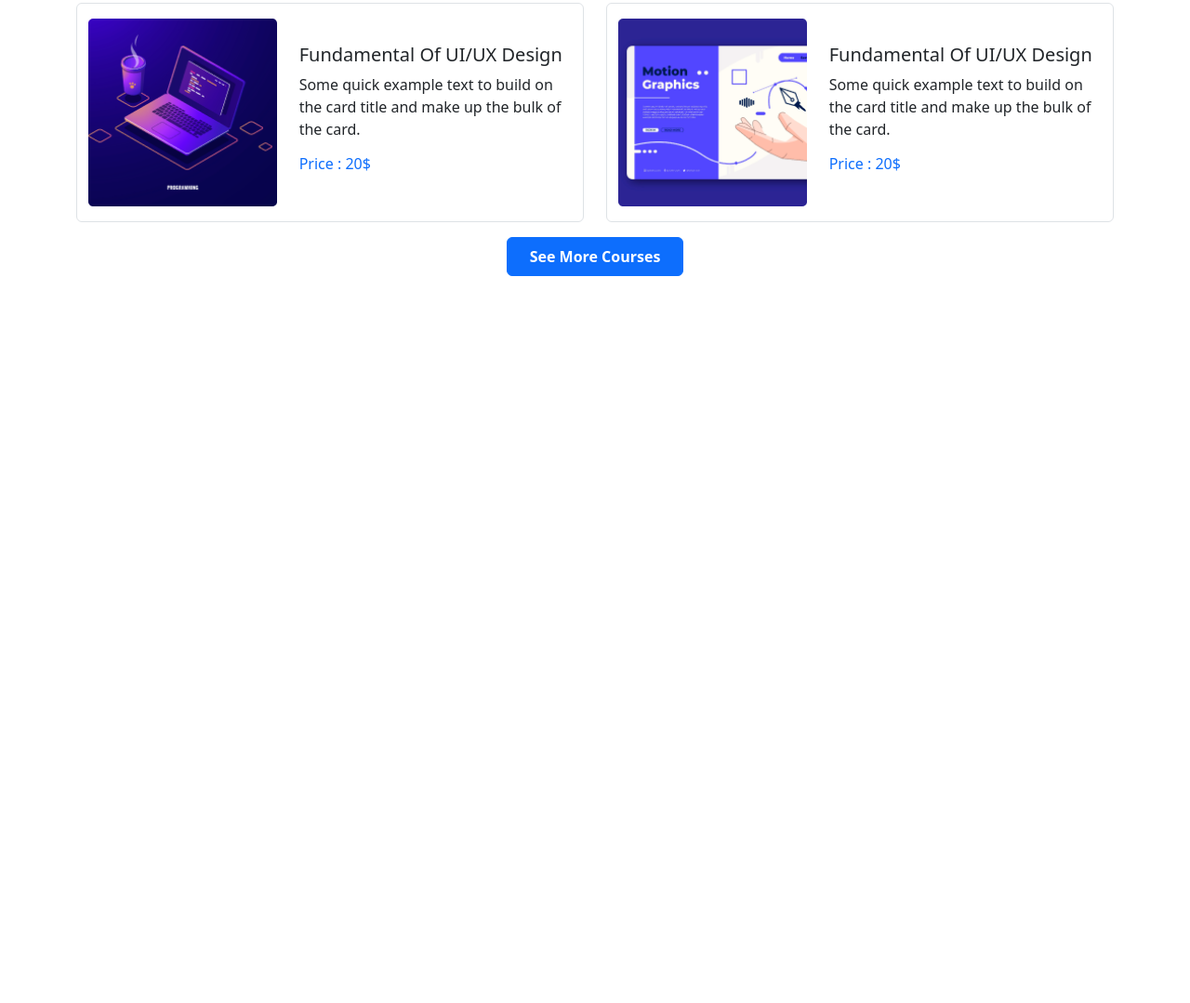
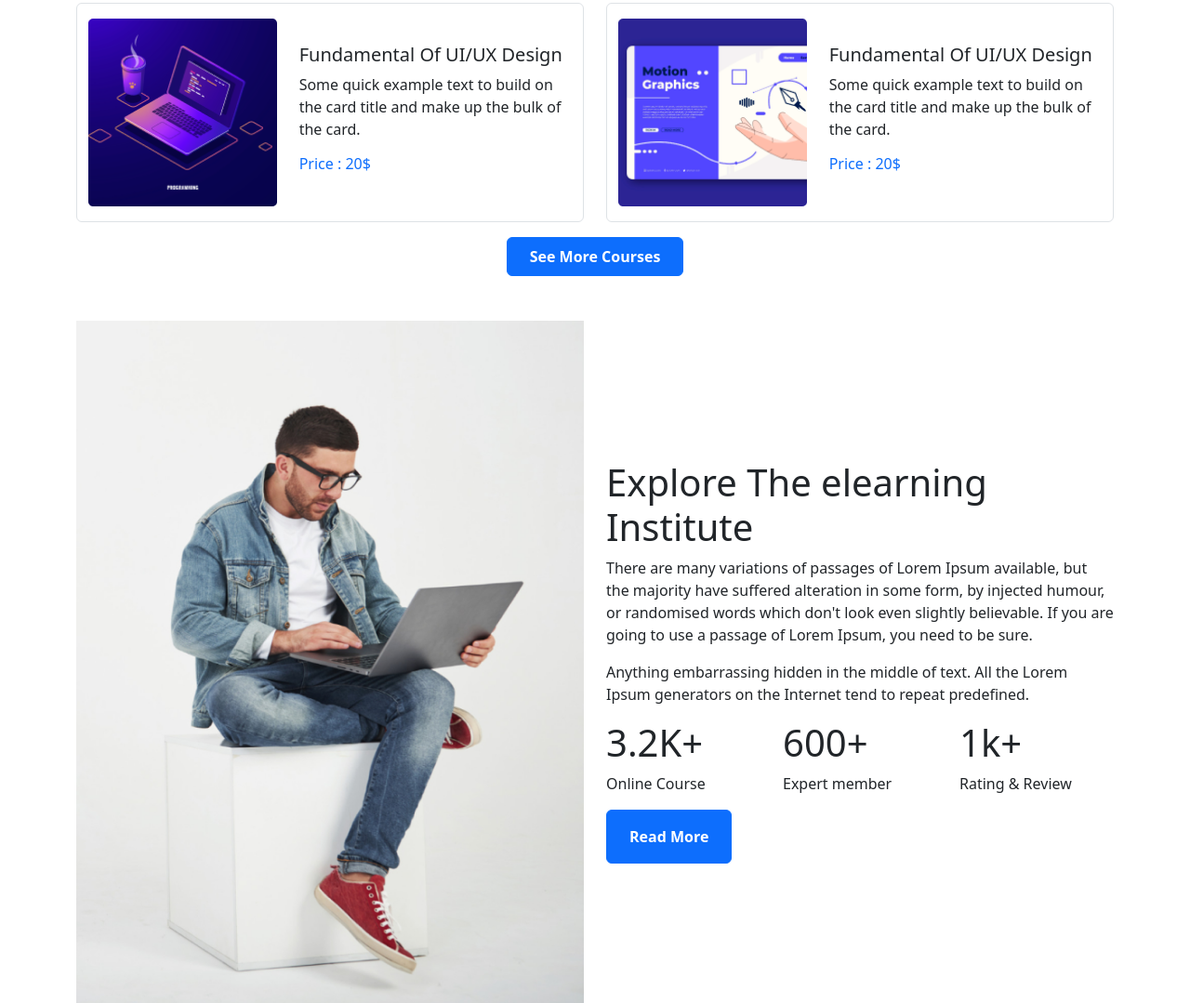
Before and after one commit to habibur420/edtech-website, a plain HTML site: page index.html in a window 1280 px wide. Shown: the part 1365-2444 px from the top of the page at 93% size. Before the commit the page ends 1710 px from the top, so only its background shows below. Drawn offline with nearby package versions, Linux system fonts and the light colour scheme.

Commit message:
explore the elearning

```diff
--- a/index.html
+++ b/index.html
@@ -199,6 +199,42 @@
               <a href="" class="btn btn-primary px-4 py-2 fw-bold text-center none ">See More Courses</a>
              </div>
         </section>
+        <!-- Explore The elearning  -->
+        <section class="container">
+            <div>
+                <div class="row">
+                   <div class="col-lg-6">
+                     <img class="img-fluid" src="images/working.png" alt="">
+                   </div>
+                   <div class="col-lg-6 d-flex align-items-center">
+                     <div>
+                      <h1>Explore The elearning  Institute</h1>
+                      <p>There are many variations of passages of Lorem Ipsum available, but the
+                       majority have suffered alteration in some form, by injected humour, or
+                       randomised words which don't look even slightly believable. If you are going
+                       to use a passage of Lorem Ipsum, you need to be sure.</p>
+                       <p>Anything embarrassing hidden in the middle of text. All the Lorem Ipsum
+                         generators on the Internet tend to repeat predefined.</p>
+                         <div class="row">
+                            <div class="col-lg-4 col-md-6 col-6">
+                             <h1>3.2K+</h1>
+                             <p>Online Course</p>
+                            </div>
+                            <div class="col-lg-4 col-md-6 col-6">
+                             <h1>600+</h1>
+                             <p>Expert member</p>
+                            </div>
+                            <div class="col-lg-4 col-md-6 col-6">
+                             <h1>1k+</h1>
+                             <p>Rating & Review</p>
+                            </div>
+                         </div>
+                         <a href="" class="btn btn-primary px-4 py-3 fw-bold text-white">Read More</a>
+                     </div>
+                   </div>
+                </div>
+            </div>
+        </section>
      </main>
      <!-- Main Section Ends -->
      <!-- Main Section Ends -->
```
